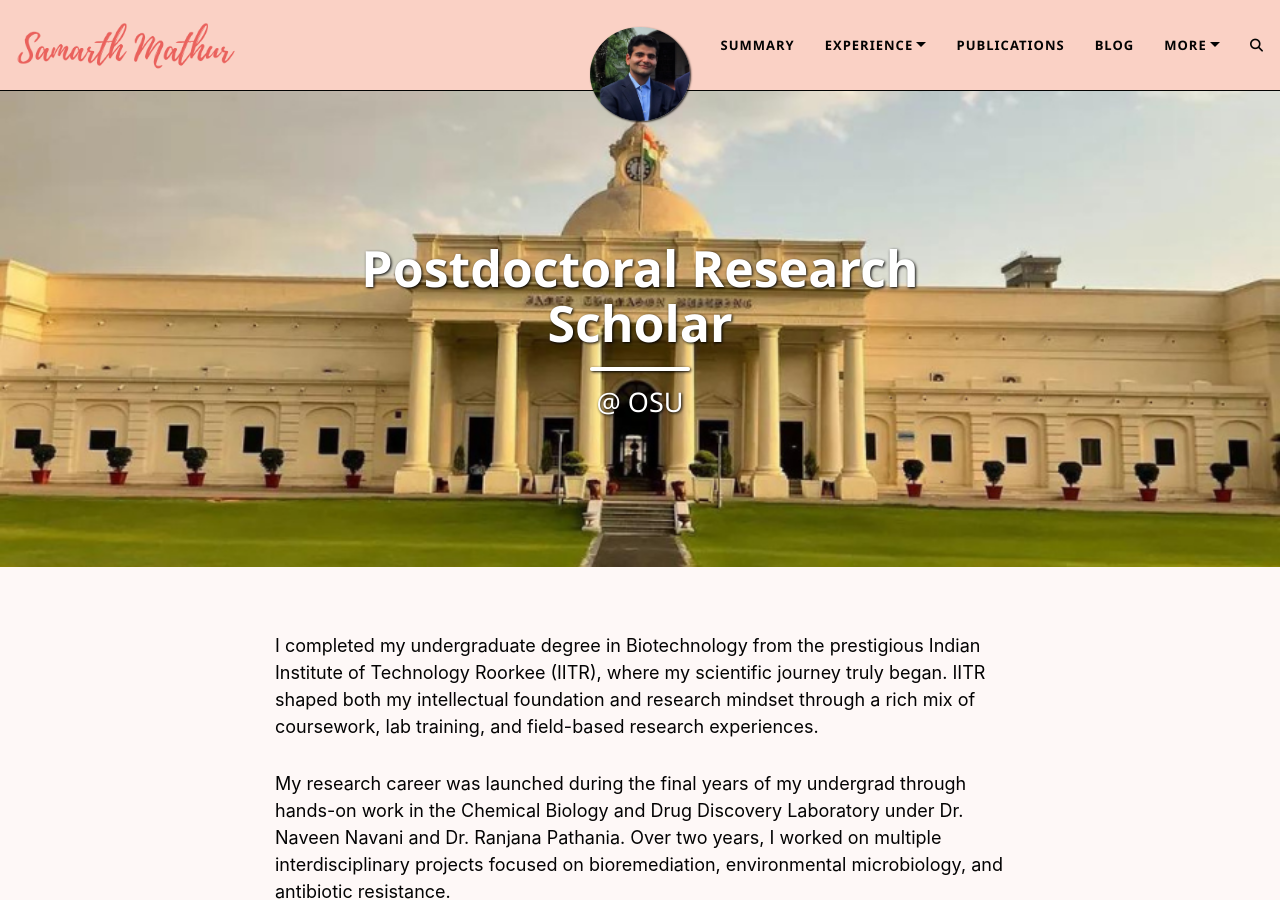
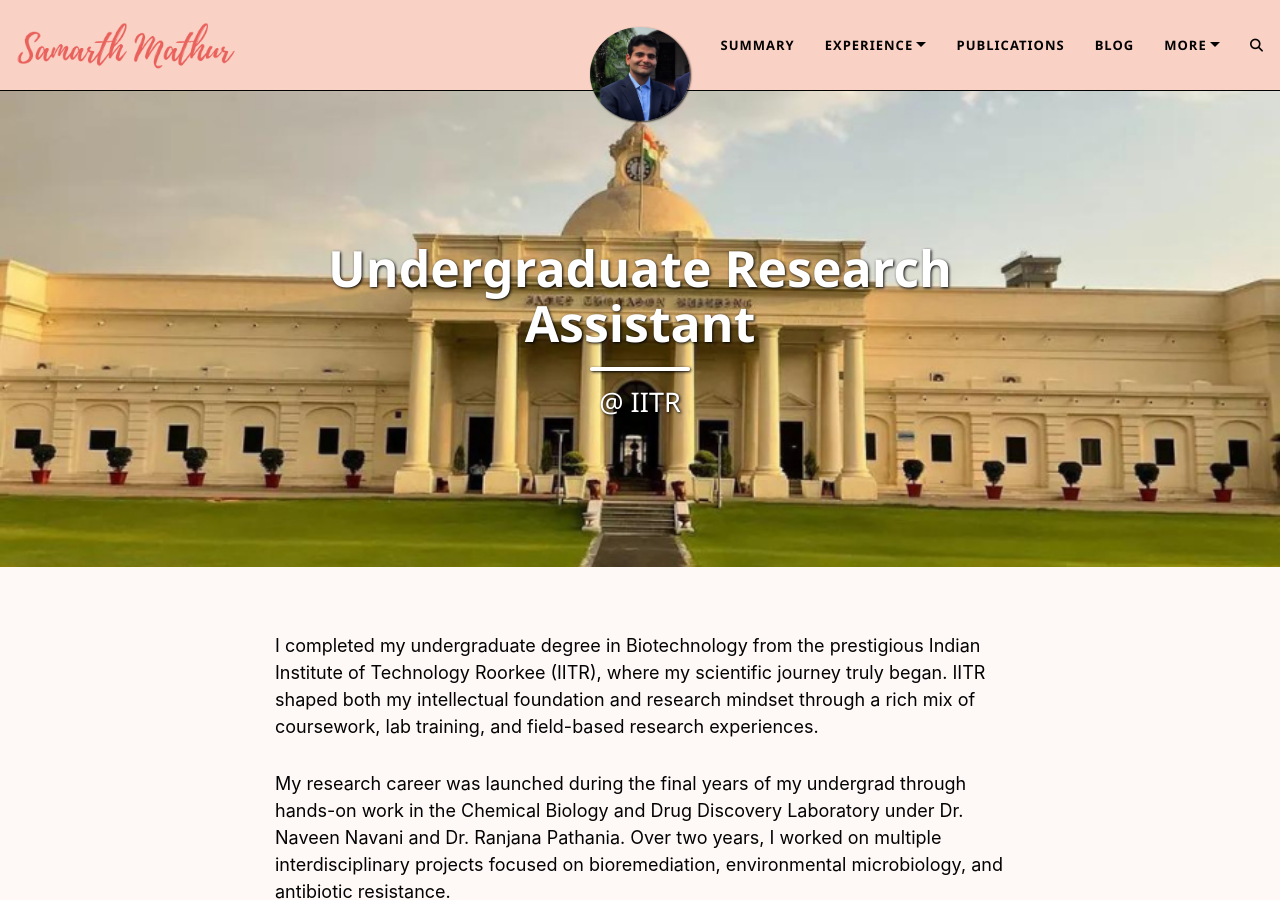
Before and after one commit to samarth8392/samarth8392.github.io, a Jekyll site: the page built from iitr.md, in a window 1280 px wide and 900 px high. Built offline with Jekyll 4.4.1, drawn with Linux system fonts in a browser that asks for light colours; comment, search, counter and statistics services are not loaded.

Commit message:
fix: iitr doc title

```diff
--- a/iitr.md
+++ b/iitr.md
@@ -1,7 +1,7 @@
 ---
 layout: page
-title: Postdoctoral Research Scholar
-subtitle:  "@ OSU"
+title: Undergraduate Research Assistant
+subtitle:  "@ IITR"
 cover-img:
   - "assets/img/iitr.png"
 css : "assets/css/image_gallery.css"
```
